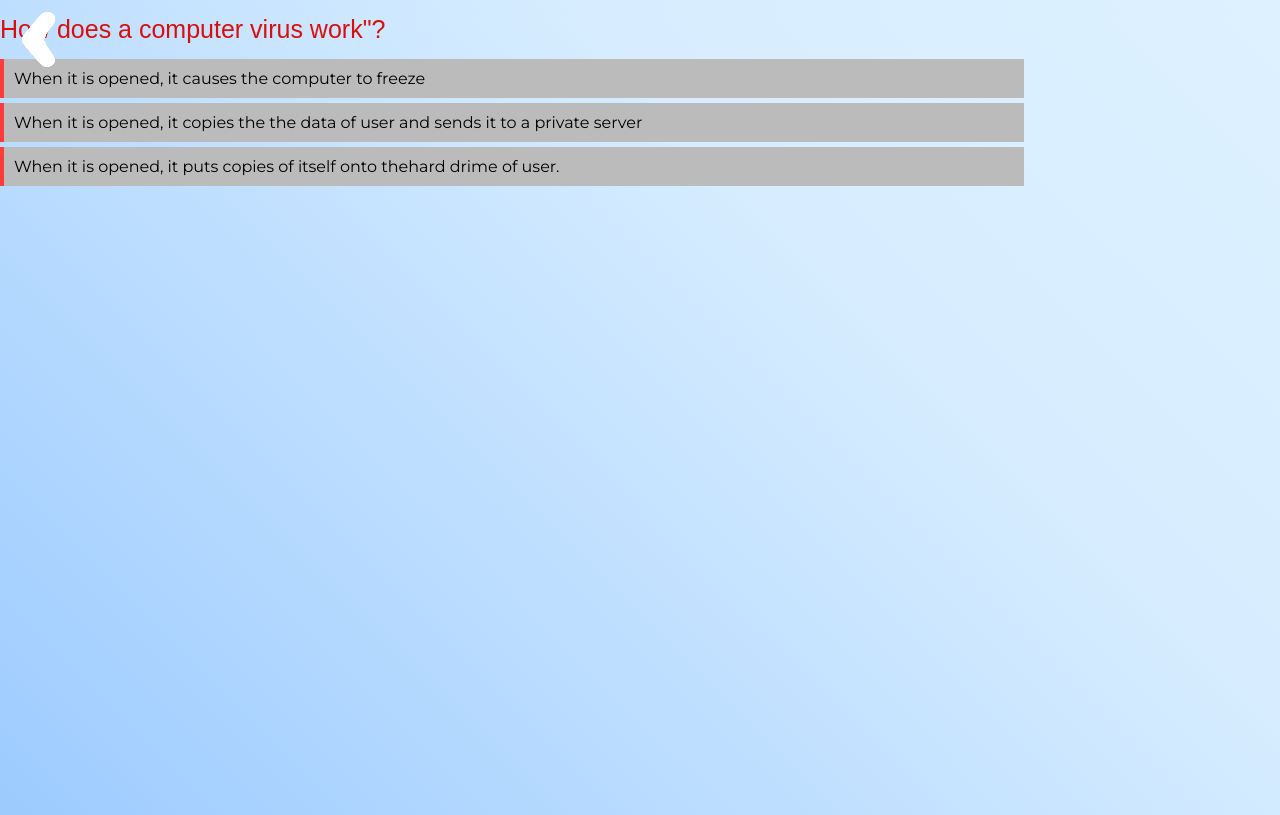
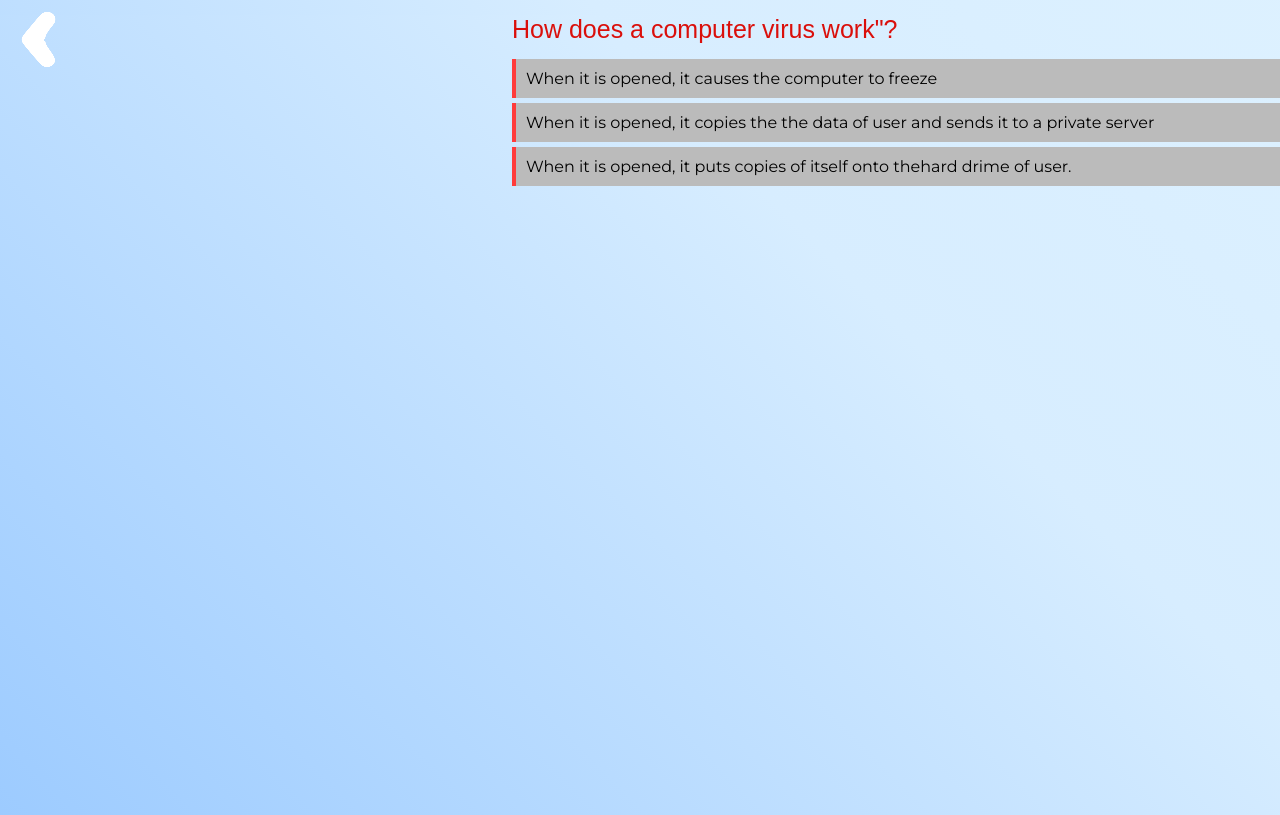
Before and after one commit to ctrlr-official/CtrlR, a React app: page /quiz in a window 1280 px wide. Built offline with nearby package versions, Linux system fonts and the light colour scheme.

Commit message:
Update QuizMain.css

```diff
--- a/src/Components/Quiz/QuizMain.css
+++ b/src/Components/Quiz/QuizMain.css
@@ -1,5 +1,5 @@
 .Content{
-margin-right: 20%;
+margin-left: 40%;
 }
 
 .NextStep{
```
